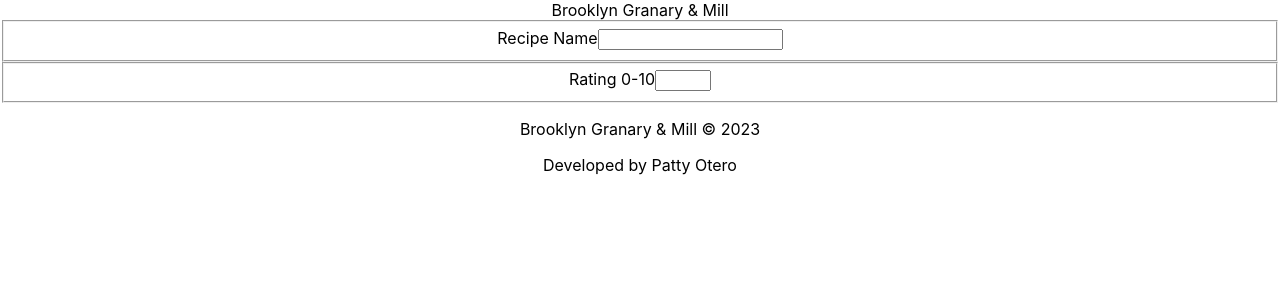
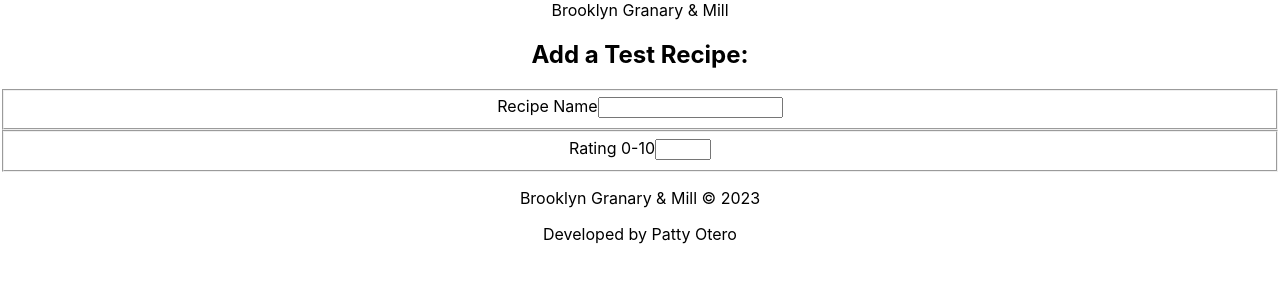
Before and after one commit to patty-rose/fullstack-project, a React (Create React App) app in the folder intsureview_fe/: page / in a window 1280 px wide. Shown: the top 300 px of the page. Built offline with nearby package versions, Linux system fonts and the light colour scheme.

Commit message:
FE: add FormTitle component and test

```diff
--- a/intsureview_fe/src/components/CentralContent.js
+++ b/intsureview_fe/src/components/CentralContent.js
@@ -1,5 +1,6 @@
 import React, { useState } from "react";
 import InputField from "./InputField";
+import FormTitle from "./FormTitle";
 
 const CentralContent = () => {
   const [recipeName, setRecipeName] = useState("");
@@ -20,6 +21,7 @@ const CentralContent = () => {
       -text area for notes
       -submit button
       */}
+      <FormTitle text="Add a Test Recipe:" />
       <InputField
         label="Recipe Name"
         id="recipeName"
--- /dev/null
+++ b/intsureview_fe/src/components/FormTitle.js
@@ -0,0 +1,7 @@
+import React from "react";
+
+const FormTitle = ({ text }) => {
+  return <h2>{text}</h2>;
+};
+
+export default FormTitle;
```
Also changed, not shown: 1 other file (tests, documents, lock files or other folders).
